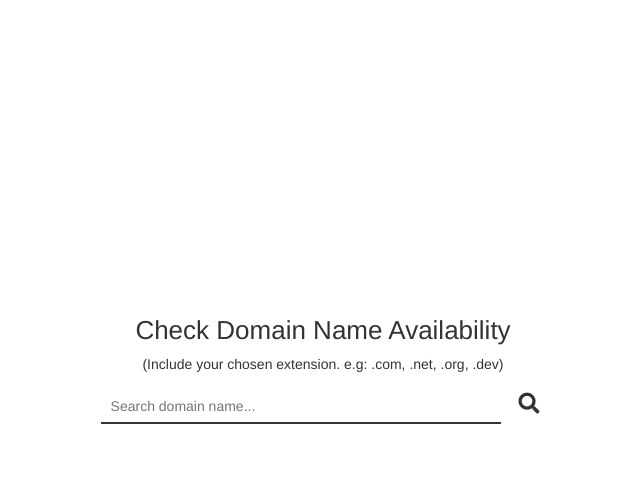
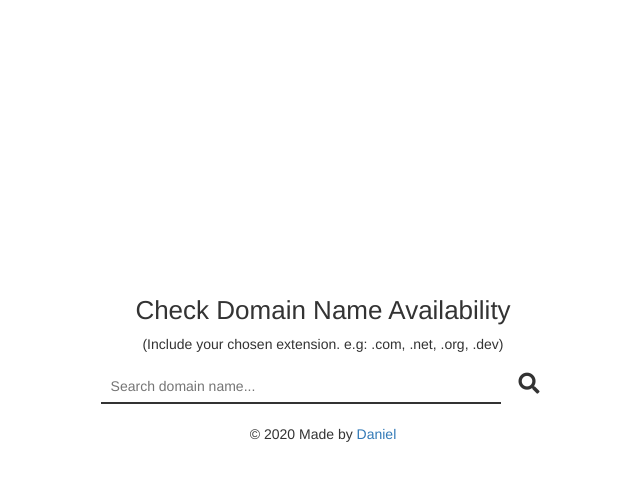
Before and after one commit to danieldev10/Domain-Name-Checker, a PHP site: page / in a window 1280 px wide. Shown: the top 481 px of the page, without its empty margins (317-957 px from the left). Run offline with PHP 8.4, Linux system fonts and the light colour scheme.

Commit message:
Update index.php

```diff
--- a/domain/index.php
+++ b/domain/index.php
@@ -60,7 +60,12 @@
         }
     }
     ?>
-    </div>
+    <br>
+    <footer class="page-footer font-small blue">
+        <div class="footer-copyright text-center py-3">© 2020 Made by
+            <a href="https://twitter.com/iamdanieltk">Daniel</a>
+        </div>
+    </footer>
 </body>
 
 </html>
```
